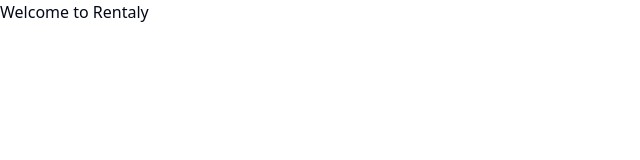
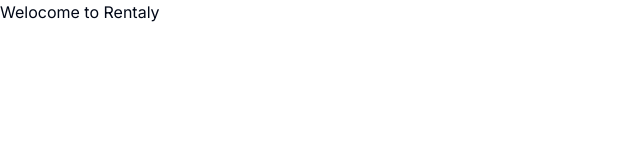
Before and after one commit to ShahinAlomShuvo/Rentaly, a React (Vite) app: page / in a window 1280 px wide. Shown: the top 160 px of the page, without its empty margins (0-640 px from the left). Built offline with nearby package versions, Linux system fonts and the light colour scheme.

Commit message:
Refactor Project Initialization

```diff
--- a/src/App.tsx
+++ /dev/null
@@ -1,9 +0,0 @@
-function App() {
-  return (
-    <>
-      <div>Welcome to Rentaly</div>
-    </>
-  );
-}
-
-export default App;
--- a/src/layouts/Root.tsx
+++ b/src/layouts/Root.tsx
@@ -2,9 +2,9 @@
 
 const Root = () => {
   return (
-    <>
+    <div className="font-body">
       <Outlet />
-    </>
+    </div>
   );
 };
 
--- /dev/null
+++ b/src/pages/Home.tsx
@@ -0,0 +1,9 @@
+const Home = () => {
+  return (
+    <div>
+      <h2>Welocome to Rentaly</h2>
+    </div>
+  );
+};
+
+export default Home;
--- a/src/router/Index.tsx
+++ b/src/router/Index.tsx
@@ -1,5 +1,5 @@
-import App from "@/App";
 import Root from "@/layouts/Root";
+import Home from "@/pages/Home";
 import { createBrowserRouter } from "react-router-dom";
 
 export const router = createBrowserRouter([
@@ -9,7 +9,7 @@
     children: [
       {
         path: "/",
-        element: <App />,
+        element: <Home />,
       },
     ],
   },
```
